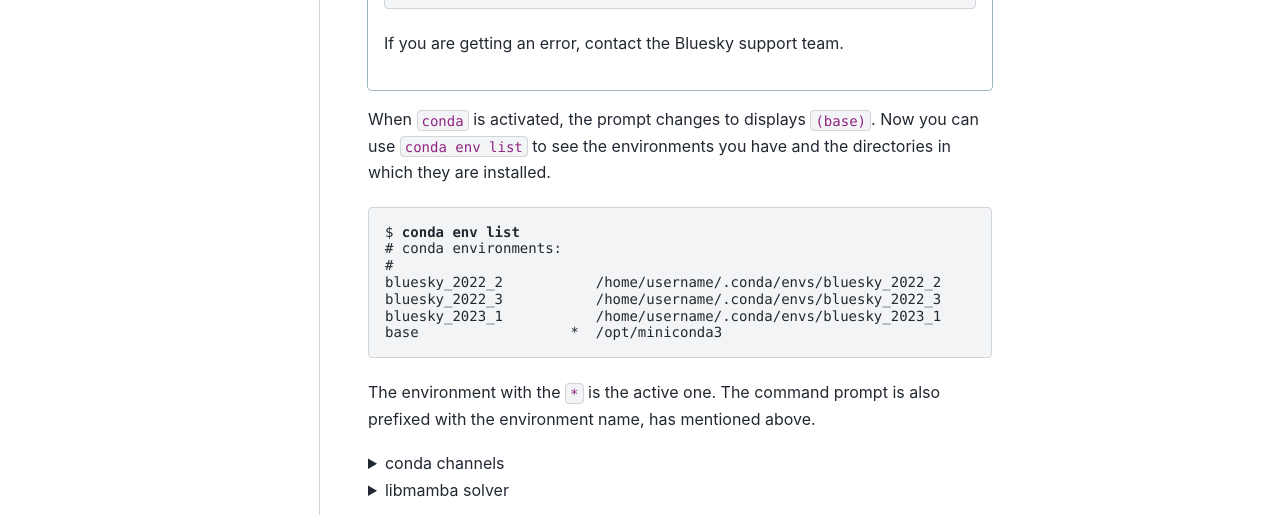
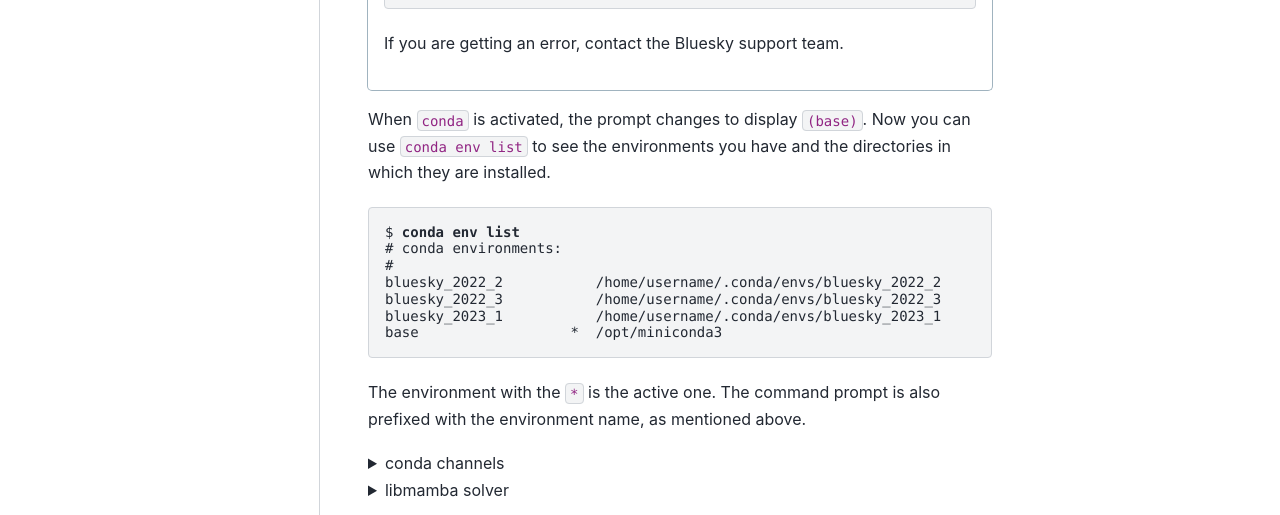
Before and after one commit to BCDA-APS/bluesky_training, a Sphinx documentation site: the page built from docs/source/reference/_create_conda_env.rst, in a window 1280 px wide and 1400 px high. Shown: the part 815-1330 px from the top of the window. Built offline with Sphinx 7.4.7 and the PyData theme 0.15.4, drawn with Linux system fonts in a browser that asks for light colours; some of the changed text lies outside the part shown.

Commit message:
DOC #201 fix typos from PJ review

```diff
--- a/docs/source/reference/_create_conda_env.rst
+++ b/docs/source/reference/_create_conda_env.rst
@@ -176,7 +176,7 @@
 
 
 
-When ``conda`` is activated, the prompt changes to displays ``(base)``. Now you
+When ``conda`` is activated, the prompt changes to display ``(base)``. Now you
 can use ``conda env list`` to see the environments you have and the directories
 in which they are installed.
 
@@ -196,7 +196,7 @@
 
 
 The environment with the ``*`` is the active one. The command
-prompt is also prefixed with the environment name, has mentioned above.
+prompt is also prefixed with the environment name, as mentioned above.
 
 
 
```
Also changed, not shown: other parts of docs/source/reference/_create_conda_env.rst (+11 -4 lines).
